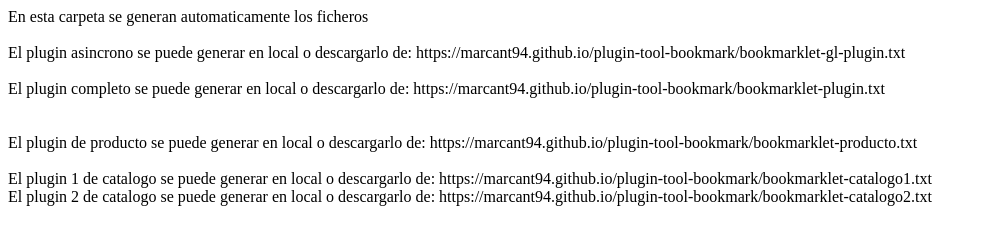
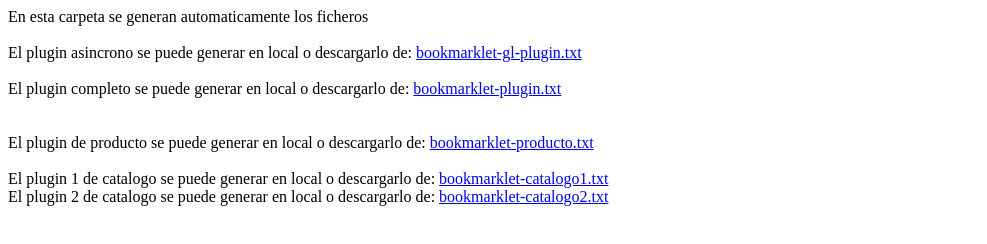
Before and after one commit to marcant94/plugin-tool-bookmark, a plain HTML site: page index.html in a window 1280 px wide. Shown: the whole page, without its empty margins (0-987 px from the left). Drawn offline with Linux system fonts and the light colour scheme.

Commit message:
Desplegamos nuevo codigo

```diff
--- a/index.html
+++ b/index.html
@@ -9,19 +9,24 @@
     En esta carpeta se generan automaticamente los ficheros
     <br />
     <br />
-    El plugin asincrono se puede generar en local o descargarlo de: https://marcant94.github.io/plugin-tool-bookmark/bookmarklet-gl-plugin.txt
+        El plugin asincrono se puede generar en local o descargarlo de:
+        <a href="bookmarklet-gl-plugin.txt">bookmarklet-gl-plugin.txt</a>
     <br />
     <br />
-    El plugin completo se puede generar en local o descargarlo de: https://marcant94.github.io/plugin-tool-bookmark/bookmarklet-plugin.txt
+        El plugin completo se puede generar en local o descargarlo de:
+        <a href="bookmarklet-plugin.txt">bookmarklet-plugin.txt</a>
     <br />
     <br />
     <br />
-    El plugin de producto se puede generar en local o descargarlo de: https://marcant94.github.io/plugin-tool-bookmark/bookmarklet-producto.txt
+        El plugin de producto se puede generar en local o descargarlo de:
+        <a href="bookmarklet-producto.txt">bookmarklet-producto.txt</a>
     <br />
     <br />
-    El plugin 1 de catalogo se puede generar en local o descargarlo de: https://marcant94.github.io/plugin-tool-bookmark/bookmarklet-catalogo1.txt
+        El plugin 1 de catalogo se puede generar en local o descargarlo de:
+        <a href="bookmarklet-catalogo1.txt">bookmarklet-catalogo1.txt</a>
     <br />
-    El plugin 2 de catalogo se puede generar en local o descargarlo de: https://marcant94.github.io/plugin-tool-bookmark/bookmarklet-catalogo2.txt
+        El plugin 2 de catalogo se puede generar en local o descargarlo de:
+        <a href="bookmarklet-catalogo2.txt">bookmarklet-catalogo2.txt</a>
 
 </body>
 </html>
```
